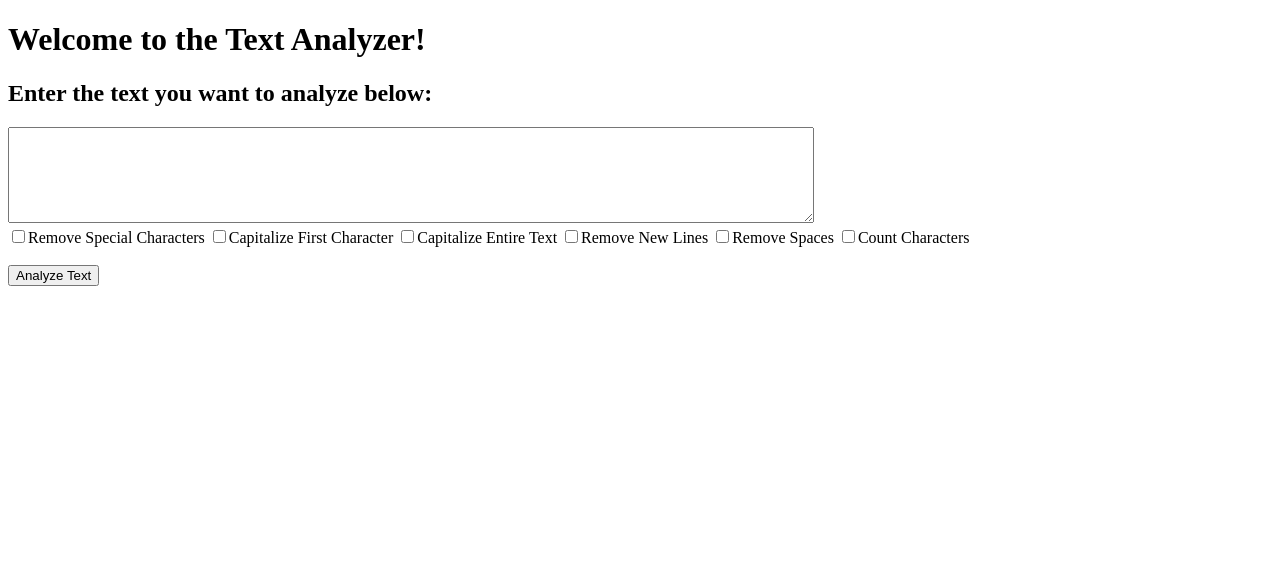
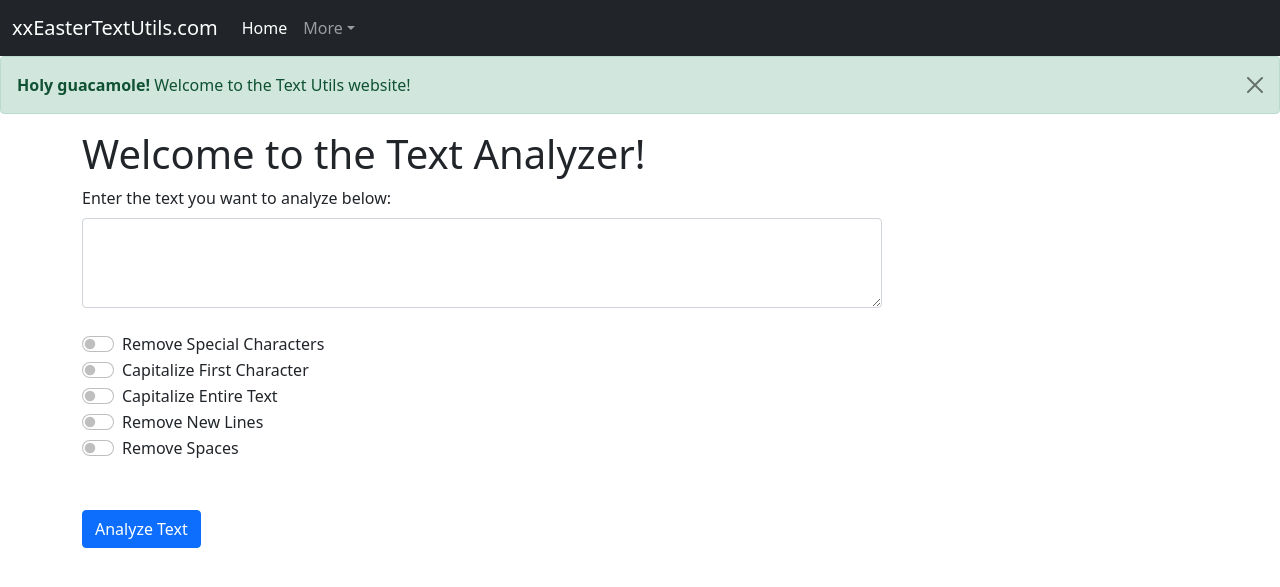
Before and after one commit to xxEasterGrymm/TextUtils-Website, a Django app: page / in a window 1280 px wide. Shown: the top 587 px of the page. Run offline with Django 3.2, Linux system fonts and the light colour scheme.

Commit message:
design and backend improved

```diff
--- a/textutils/templates/index.html
+++ b/textutils/templates/index.html
@@ -2,21 +2,72 @@
 <html lang="en">
 <head>
     <meta charset="UTF-8">
+    <meta name="viewport" content="width=device-width, initial-scale=1">
     <title>Text Utils | Home</title>
+    <link href="https://cdn.jsdelivr.net/npm/bootstrap@5.1.0/dist/css/bootstrap.min.css" rel="stylesheet" integrity="sha384-KyZXEAg3QhqLMpG8r+8fhAXLRk2vvoC2f3B09zVXn8CA5QIVfZOJ3BCsw2P0p/We" crossorigin="anonymous">
     <link rel="stylesheet" href="index.css">
 </head>
 <body>
-    <h1>Welcome to the Text Analyzer!</h1>
-    <h2>Enter the text you want to analyze below:</h2>
-    <form action="/analyze" method="get">
-        <textarea name="text" style="margin: 0px; width: 800px; height: 90px;"></textarea><br/>
-        <input type="checkbox" name="removechar">Remove Special Characters</input>
-        <input type="checkbox" name="capitalizefirst">Capitalize First Character</input>
-        <input type="checkbox" name="capitalizeall">Capitalize Entire Text</input>
-        <input type="checkbox" name="newlineremove">Remove New Lines</input>
-        <input type="checkbox" name="spaceremove">Remove Spaces</input>
-        <input type="checkbox" name="charcount">Count Characters</input>
-        <br/><br/><button type="submit">Analyze Text</button>
-    </form>
+    <nav class="navbar navbar-expand-lg navbar-dark bg-dark">
+        <div class="container-fluid">
+            <a class="navbar-brand" href="../">xxEasterTextUtils.com</a>
+            <button class="navbar-toggler" type="button" data-bs-toggle="collapse" data-bs-target="#navbarNavDropdown" aria-controls="navbarNavDropdown" aria-expanded="false" aria-label="Toggle navigation">
+                <span class="navbar-toggler-icon"></span>
+            </button>
+            <div class="collapse navbar-collapse" id="navbarNavDropdown">
+                <ul class="navbar-nav">
+                    <li class="nav-item">
+                        <a class="nav-link active" aria-current="page" href="../">Home</a>
+                    </li>
+                    <li class="nav-item dropdown">
+                        <a class="nav-link dropdown-toggle" href="#" id="navbarDropdownMenuLink" role="button" data-bs-toggle="dropdown" aria-expanded="false">More</a>
+                        <ul class="dropdown-menu" aria-labelledby="navbarDropdownMenuLink">
+                            <li><a class="dropdown-item" href="#">About Us</a></li>
+                            <li><a class="dropdown-item" href="#">Contact Us</a></li>
+                        </ul>
+                    </li>
+                </ul>
+            </div>
+        </div>
+      </nav>
+
+      <div class="alert alert-success alert-dismissible fade show" role="alert">
+        <strong>Holy guacamole!</strong> Welcome to the Text Utils website!
+        <button type="button" class="btn-close" data-bs-dismiss="alert" aria-label="Close"></button>
+      </div>
+
+    <div class="container container-fluid">
+        <h1>Welcome to the Text Analyzer!</h1>
+        <h2></h2>
+        <div class="mb-3">
+            <form action="/analyze" method="get">
+                <label for="exampleFormControlInput1" class="form-label">Enter the text you want to analyze below:</label>
+                <textarea class="form-control" id="exampleFormControlInput1" name="text" style="margin: 0px; width: 800px; height: 90px;"></textarea><br/>
+                <div class="form-check form-switch">
+                    <label class="form-check-label" for="flexSwitchCheckDefault">Remove Special Characters</label>
+                    <input type="checkbox" name="removechar" class="form-check-input" id="flexSwitchCheckDefault"></input>
+                </div>
+                <div class="form-check form-switch">
+                    <label class="form-check-label" for="flexSwitchCheckDefault">Capitalize First Character</label>
+                    <input type="checkbox" name="capitalizefirst" class="form-check-input" id="flexSwitchCheckDefault"></input>
+                </div>
+                <div class="form-check form-switch">
+                    <label class="form-check-label" for="flexSwitchCheckDefault">Capitalize Entire Text</label>
+                    <input type="checkbox" name="capitalizeall" class="form-check-input" id="flexSwitchCheckDefault"></input>
+                </div>
+                <div class="form-check form-switch">
+                    <label class="form-check-label" for="flexSwitchCheckDefault">Remove New Lines</label>
+                    <input type="checkbox" name="newlineremove" class="form-check-input" id="flexSwitchCheckDefault"></input>
+                </div>
+                <div class="form-check form-switch">
+                    <label class="form-check-label" for="flexSwitchCheckDefault">Remove Spaces</label>
+                    <input type="checkbox" name="spaceremove" class="form-check-input" id="flexSwitchCheckDefault"></input>
+                </div>
+                <br/><br/><button type="submit" class="btn btn-primary"> Analyze Text</button>
+            </form>
+        </div>
+    </div>
+
+    <script src="https://cdn.jsdelivr.net/npm/bootstrap@5.1.0/dist/js/bootstrap.bundle.min.js" integrity="sha384-U1DAWAznBHeqEIlVSCgzq+c9gqGAJn5c/t99JyeKa9xxaYpSvHU5awsuZVVFIhvj" crossorigin="anonymous"></script>
 </body>
 </html>
--- a/textutils/textutils/urls.py
+++ b/textutils/textutils/urls.py
@@ -13,6 +13,7 @@ Including another URLconf
     1. Import the include() function: from django.urls import include, path
     2. Add a URL to urlpatterns:  path('blog/', include('blog.urls'))
 """
+
 from django.contrib import admin
 from django.urls import path
 from . import views
--- a/textutils/textutils/views.py
+++ b/textutils/textutils/views.py
@@ -1,12 +1,6 @@
 # manually created file - xxEasterGrymm
-from django.http import HttpResponse
+
 from django.shortcuts import render
-
-# def index(request):
-#    return HttpResponse('''<h1>Hello User</h1> <a href="https://www.google.com/">Click here</a>''')
-
-# def about(request):
-#   return HttpResponse("About")
 
 def index(request):
     # a dictionary can be passed as the third parameter to be used in the html file
@@ -18,11 +12,12 @@ def analyze(request):
     fullcaps = request.GET.get('capitalizeall', 'off')
     firstcaps = request.GET.get('capitalizefirst', 'off')
     remline = request.GET.get('newlineremove', 'off')
-    charcount = request.GET.get('charcount', 'off')
+    remspace = request.GET.get('spaceremove', 'off')
     analyzed = text
     params = {
-        'purpose': '',
-        'analyzedText': ''
+        'analyzedText': '',
+        'originalCount': '',
+        'analyzedCount': ''
     }
 
     if removechar == 'on':
@@ -31,7 +26,6 @@ def analyze(request):
         for character in text:
             if character not in specialcharacters:
                 analyzed = analyzed + character
-            params['purpose'] = 'with Special Characters removed '
 
     if firstcaps == 'on':
         analyzed = analyzed[0].upper() + analyzed[1:len(analyzed)]
@@ -46,10 +40,14 @@ def analyze(request):
                 temp = temp + character
             analyzed = temp
 
-    if charcount == 'on':
-        analyzed = analyzed\
-                   + ' | Character Count of Original Text - %s' % len(text)\
-                   + ' | Character Count of Analyzed Text - %s' % len(analyzed)
+    if remspace == 'on':
+        temp = ""
+        for character in analyzed:
+            if character != " ":
+                temp = temp + character
+            analyzed = temp
 
     params['analyzedText'] = analyzed
+    params['originalCount'] = len(text)
+    params['analyzedCount'] = len(analyzed)
     return render(request, 'analyze.html', params)
```
Also changed, not shown: textutils/templates/analyze.html (+38 -3 lines).
